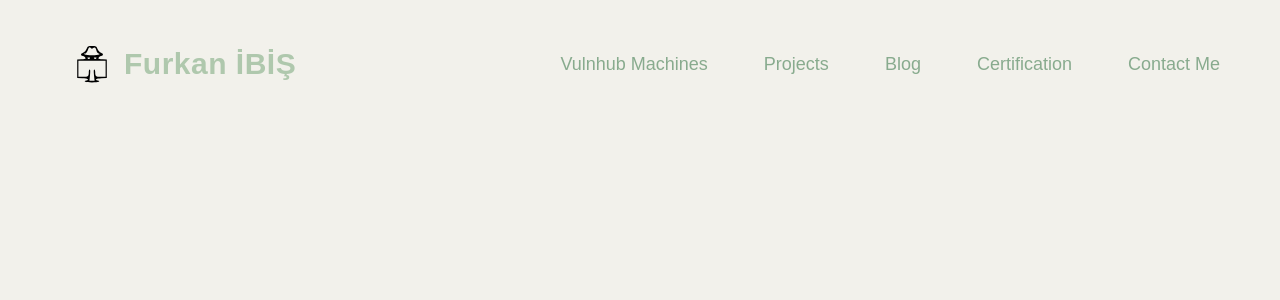
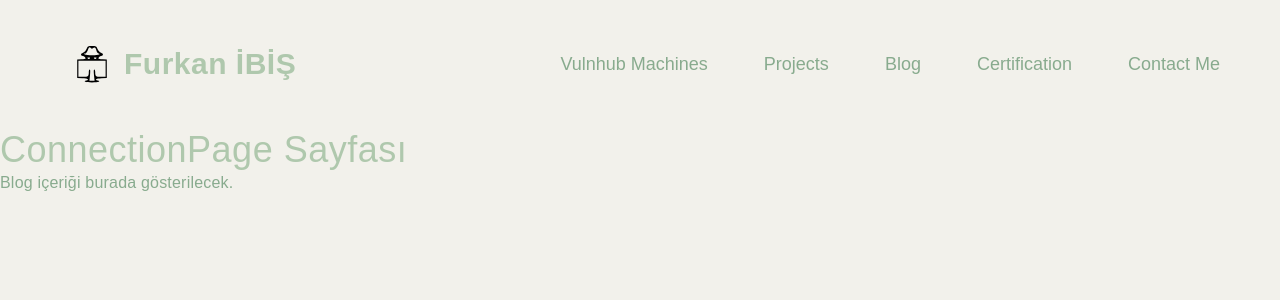
Before and after one commit to furkannibis/blog, a Next.js app: page /connection in a window 1280 px wide. Shown: the top 300 px of the page. Built offline with nearby package versions, Linux system fonts and the light colour scheme; a web font is replaced by a local one.

Commit message:
Bento grid eklendi

```diff
--- a/app/blog/page.tsx
+++ b/app/blog/page.tsx
@@ -1,7 +1,8 @@
-export default function Blog(
-    { children }: { children: React.ReactNode }
-) {
+export default function BlogPage() {
     return (
-        <div>{children}</div>
+        <div>
+            <h1>Blog Sayfası</h1>
+            <p>Blog içeriği burada gösterilecek.</p>
+        </div>
     );
-  }
+}
--- a/app/certification/layout.tsx
+++ b/app/certification/layout.tsx
@@ -1,4 +1,4 @@
-export default function Certification({
+export default function CertificationPage({
     children,
   }: {
     children: React.ReactNode
--- a/app/certification/page.tsx
+++ b/app/certification/page.tsx
@@ -1,5 +1,8 @@
-export default function Certification(
-    { children }: { children: React.ReactNode }
-) {
-    return <div>{children}</div>
-  }
+export default function CertificationPage() {
+    return (
+        <div>
+            <h1>Sertifika Sayfası</h1>
+            <p>Blog içeriği burada gösterilecek.</p>
+        </div>
+    );
+}
--- a/app/connection/layout.tsx
+++ b/app/connection/layout.tsx
@@ -1,4 +1,4 @@
-export default function Connection({
+export default function ConnectionPage({
     children,
   }: {
     children: React.ReactNode
--- a/app/connection/page.tsx
+++ b/app/connection/page.tsx
@@ -1,5 +1,8 @@
-export default function Connection(
-    { children }: { children: React.ReactNode }
-) {
-    return <div>{children}</div>
-  }
+export default function ConnectionPage() {
+    return (
+        <div>
+            <h1>ConnectionPage Sayfası</h1>
+            <p>Blog içeriği burada gösterilecek.</p>
+        </div>
+    );
+}
--- a/app/projects/layout.tsx
+++ b/app/projects/layout.tsx
@@ -1,4 +1,4 @@
-export default function Projects({
+export default function ProjectsPage({
     children,
   }: {
     children: React.ReactNode
--- a/app/projects/page.tsx
+++ b/app/projects/page.tsx
@@ -1,5 +1,8 @@
-export default function Projects(
-    { children }: { children: React.ReactNode }
-) {
-    return <div>{children}</div>
-  }
+export default function ProjectsPage() {
+    return (
+        <div>
+            <h1>Projects Sayfası</h1>
+            <p>Blog içeriği burada gösterilecek.</p>
+        </div>
+    );
+}
--- a/app/vulnhub/layout.tsx
+++ b/app/vulnhub/layout.tsx
@@ -1,4 +1,4 @@
-export default function Vulnhub({
+export default function VulnhubPage({
     children,
   }: {
     children: React.ReactNode
--- a/app/vulnhub/page.tsx
+++ b/app/vulnhub/page.tsx
@@ -1,5 +1,8 @@
-export default function Vulnhub(
-    { children }: { children: React.ReactNode }
-) {
-    return <div>{children}</div>
-  }
+export default function VulnhubPage() {
+    return (
+        <div>
+            <h1>Vulhnhub Sayfası</h1>
+            <p>Blog içeriği burada gösterilecek.</p>
+        </div>
+    );
+}
```
